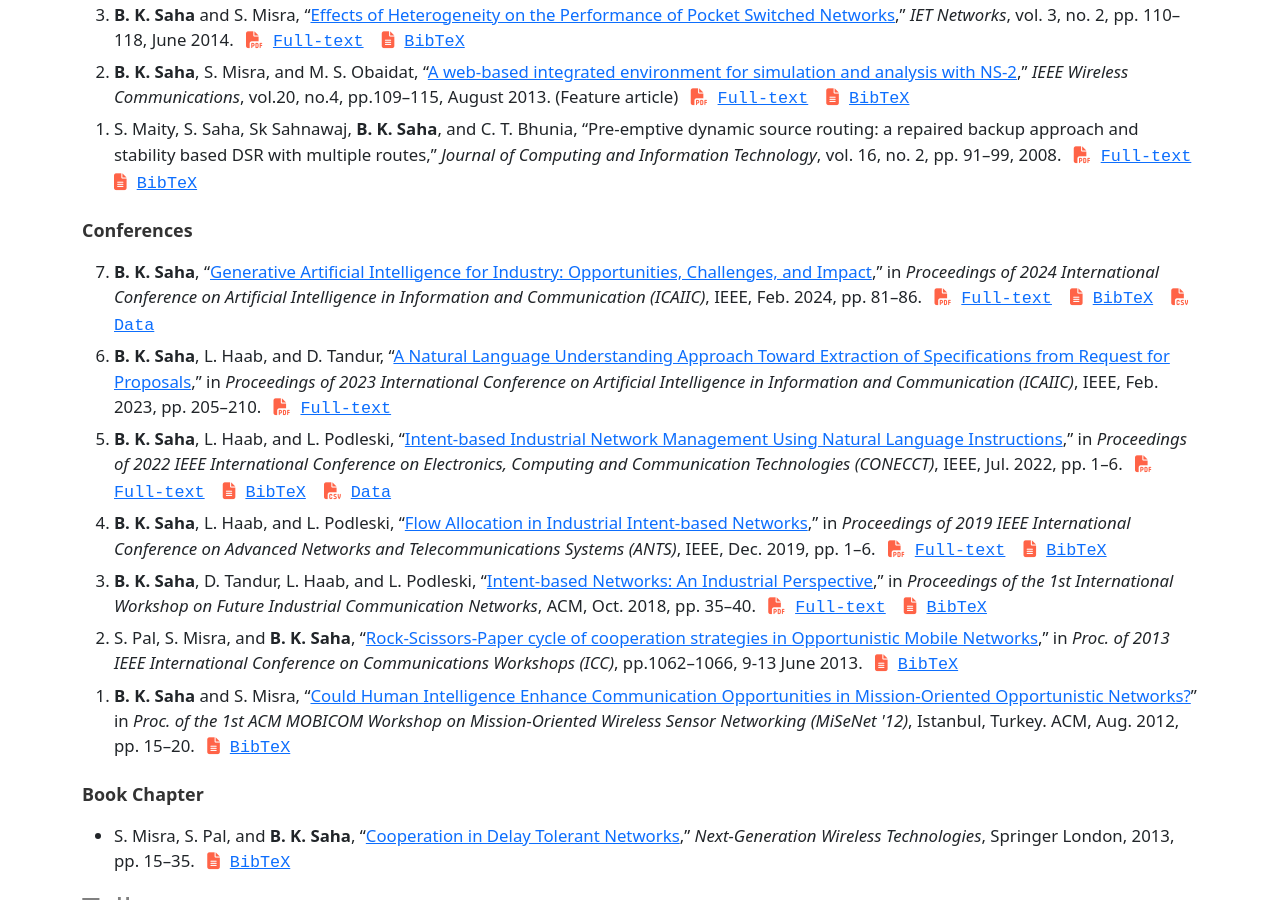
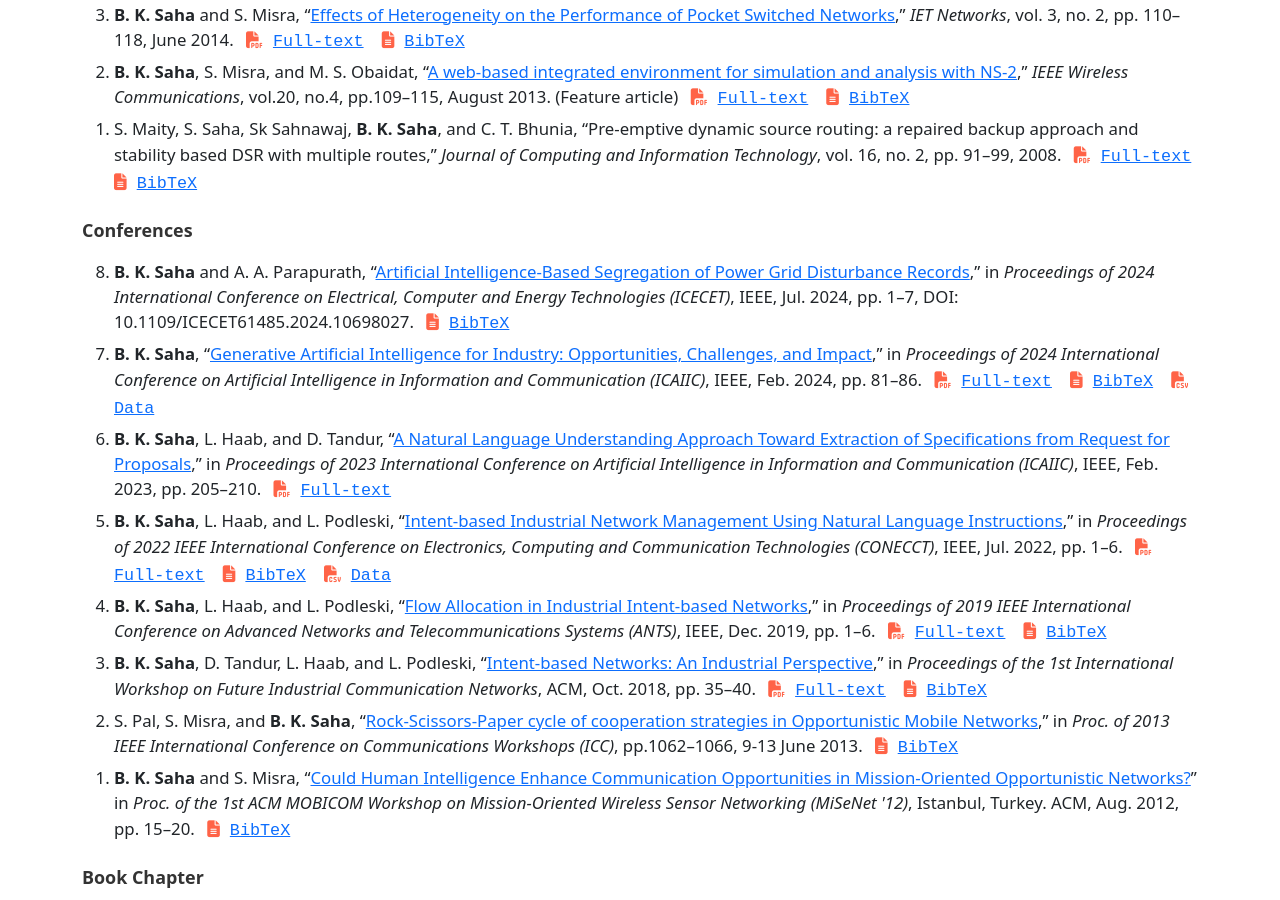
Before and after one commit to barun-saha/barun-saha.github.io, a Jekyll site: the page research.html, which Jekyll copies as it is, in a window 1280 px wide and 900 px high, scrolled down 1627 px. Built offline with Jekyll 4.4.1, drawn with Linux system fonts in a browser that asks for light colours; nearby versions of some CDN libraries; some web fonts are replaced.

Commit message:
Update publications

```diff
--- a/research.html
+++ b/research.html
@@ -354,6 +354,14 @@ Research Activities
 
 		<ol reversed class="bigger">
             <li>
+			  <strong>B. K. Saha</strong> and A. A. Parapurath, &ldquo;<a href="https://ieeexplore.ieee.org/document/10698027">Artificial Intelligence-Based Segregation of Power Grid Disturbance Records</a>,&rdquo;
+			  in <em>Proceedings of 2024 International Conference on Electrical, Computer and Energy Technologies (ICECET)</em>,
+			  IEEE, Jul. 2024, pp. 1&ndash;7, DOI: 10.1109/ICECET61485.2024.10698027.
+              <span class="pub-resource">
+				<i class="far fa-file-alt"></i> <a href="bibtex/Saha2024_dr_segregation.bib">BibTeX</a>
+			  </span>
+			</li>
+            <li>
 			  <strong>B. K. Saha</strong>, &ldquo;<a href="https://ieeexplore.ieee.org/document/10463245">Generative Artificial Intelligence for Industry: Opportunities, Challenges, and Impact</a>,&rdquo;
 			  in <em>Proceedings of 2024 International Conference on Artificial Intelligence in Information and Communication (ICAIIC)</em>,
 			  IEEE, Feb. 2024, pp. 81&ndash;86.
```
Also changed, not shown: bibtex/Saha2024_dr_segregation.bib (added, +10 -0 lines), templates/research.html (+8 -0 lines).
